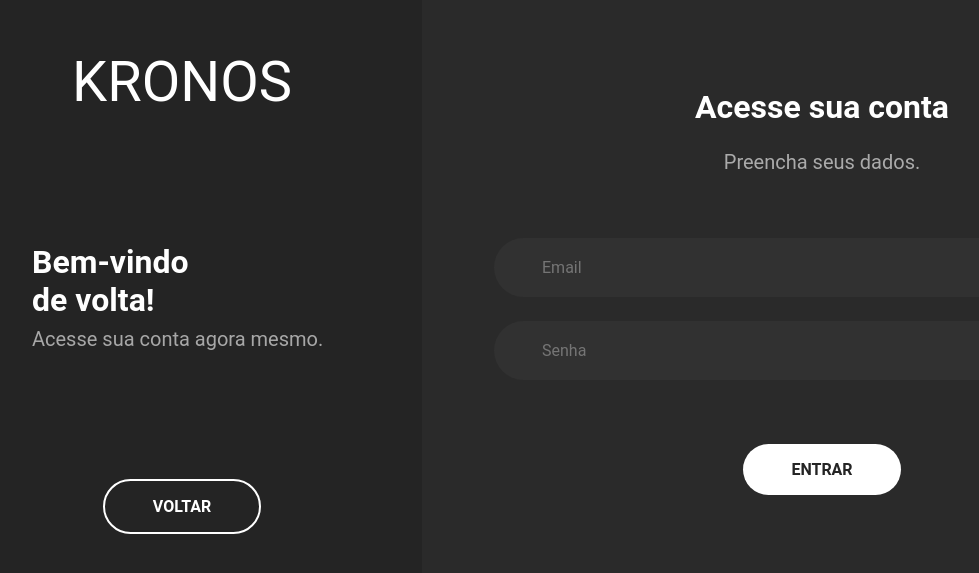
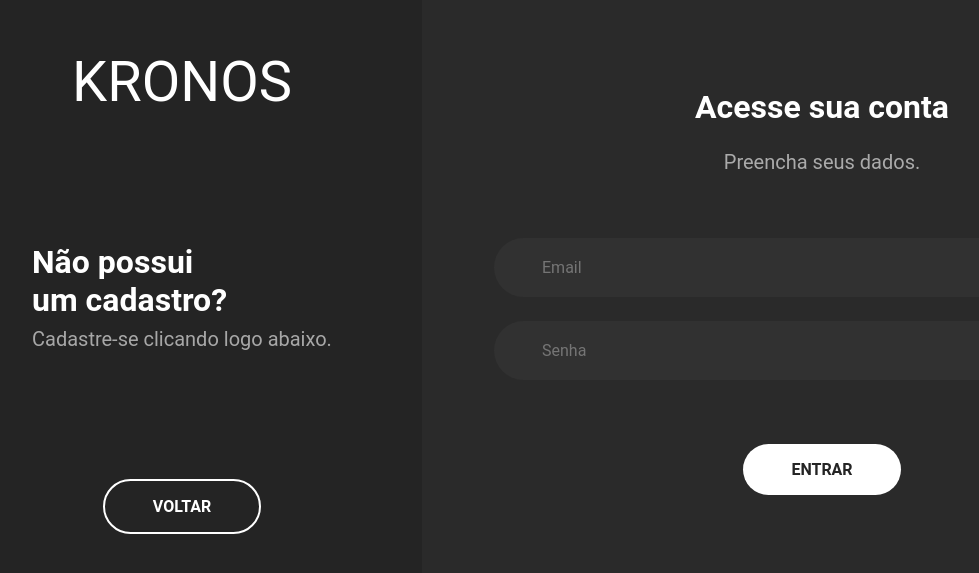
Before and after one commit to bijunkes/Kronos, a React (Vite) app in the folder front/: page /login in a window 1280 px wide. Shown: the part 109-682 px from the top of the page, without its empty margins (58-1037 px from the left). Built offline with nearby package versions, Linux system fonts and the light colour scheme.

Commit message:
Correção redirecionamento padrão do menu

```diff
--- a/front/src/app.jsx
+++ b/front/src/app.jsx
@@ -26,7 +26,7 @@ function App() {
                 <Route path="*" element={<NotFound />} />
 
                 <Route element={<Padrao />}>
-                    <Route path="/" element={<Home />} />
+                    <Route path="/home" element={<Home />} />
                     <Route path="/hoje" element={<Hoje />} />
                     <Route path="/semana" element={<Semana />} />
                     <Route path="/tarefas" element={<Tarefas />} />
--- a/front/src/components/Menu/index.jsx
+++ b/front/src/components/Menu/index.jsx
@@ -24,7 +24,7 @@ function Menu() {
   const handleClick = (item, temRota = true) => {
     if (submenuAberto === item) {
       setSubmenuAberto('');
-      if (temRota) navigate('/');
+      if (temRota) navigate('/home');
     } else {
       setSubmenuAberto(item);
       if (temRota) navigate('/' + item);
--- a/front/src/containers/Home/index.jsx
+++ b/front/src/containers/Home/index.jsx
@@ -1,6 +1,10 @@
 import React from 'react';
+import Menu from '../../components/Menu';
 
 function Home() {
+    <div>
+        <Menu></Menu>
+    </div>
 }
 
 export default Home;
--- a/front/src/containers/Login/index.jsx
+++ b/front/src/containers/Login/index.jsx
@@ -57,8 +57,8 @@ function Login() {
             <Parte1>
                 <Logo>KRONOS</Logo>
                 <LeftAlign>
-                    <Negrito>Bem-vindo <br />de volta!</Negrito>
-                    <Opaco>Acesse sua conta agora mesmo.</Opaco>
+                    <Negrito>Não possui<br />um cadastro?</Negrito>
+                    <Opaco>Cadastre-se clicando logo abaixo.</Opaco>
                 </LeftAlign>
                 <ButtonEntrar onClick={handleVoltar}>VOLTAR</ButtonEntrar>
             </Parte1>
```
